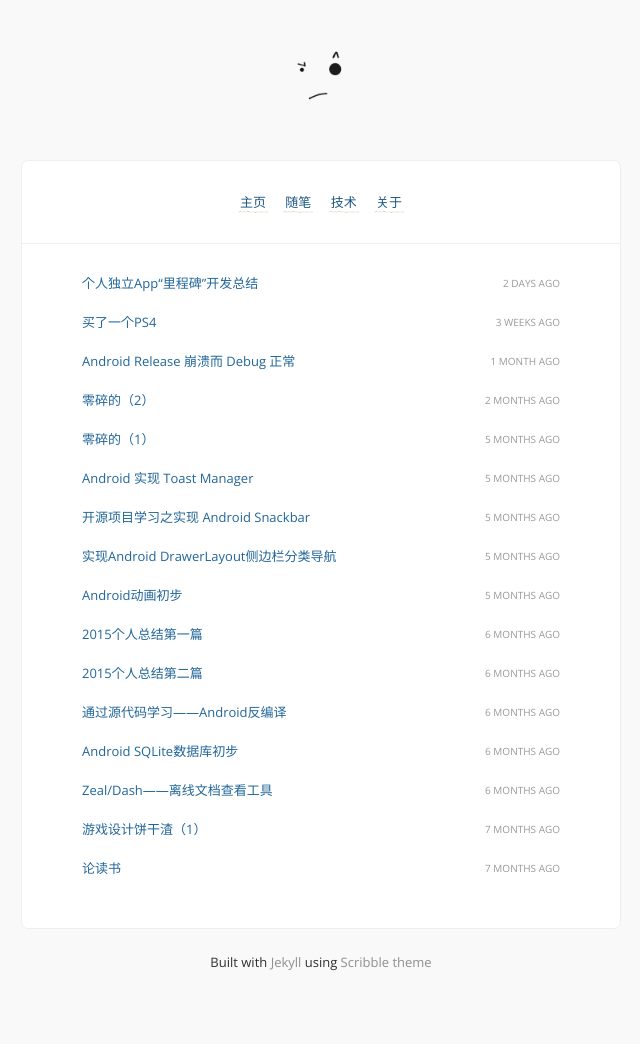
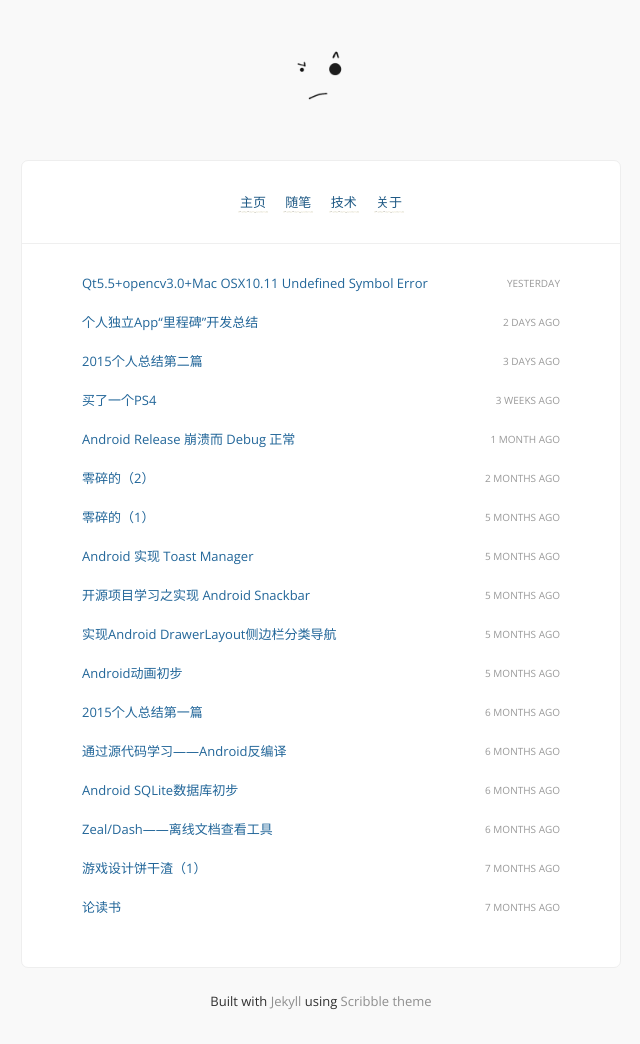
Before and after one commit to limmeng/limmeng.github.io, a Jekyll site: the page built from index.html, in a window 1280 px wide. Shown: the whole page, without its empty margins (319-959 px from the left). Built offline with Jekyll 4.4.1, drawn with Linux system fonts in a browser that asks for light colours; Markdown is read by kramdown in place of the engine named in the settings; comment, search, counter and statistics services are not loaded; before the commit the page ends 1005 px from its top, so only the background shows below that; some of the changed lines change nothing that is shown.

Commit message:
new qt opencv mac post

```diff
--- a/_posts/essay/2015-10-16-SelfDevelop2.md
+++ b/_posts/essay/2015-10-16-SelfDevelop2.md
@@ -1,6 +1,6 @@
 ---
 title: 2015个人总结第二篇
-date: 2015-5-15 19:45
+date: 2015-10-15 19:45
 layout: post
 ---
 突然发现很多天没有拿起 kindle 没有专心听歌了。校招早已开始，仿佛毕业就在眼前。实话实说有的时候心里是会感觉到慌的。有这样的感觉更多是由于对自己职业发展的迷茫。当然这都不是什么大事，前段时间感觉游戏行业是我想进入的（之前也有想过，也学了一段时间相关知识），现在也已经开始学习相关知识了，通过小项目在动手中学习。学习技术这事还是得有输出比较高效，博文、个人项目等等。
--- /dev/null
+++ b/_posts/technology/2015-10-17-Qt+opencv+mac.md
@@ -0,0 +1,11 @@
+---
+title: Qt5.5+opencv3.0+Mac OSX10.11 Undefined Symbol Error
+date: 2015-10-17 10:15
+layout: post
+category: technology
+---
+配置mac上qt+opencv的开发环境，按照[网上的教程](http://blog.sciencenet.cn/blog-702148-657754.html)配置好，在Qt Creator中创建一个简单的读取图片再显示的测试程序一直链接错误，报Undefined symbols for architecture x86_64。
+最后断断续续google了3天终于在stackoverflow的一个角落发现了解决办法：[this](http://stackoverflow.com/questions/14940126/opencv-2-4-3-cant-find-imread-and-surffeaturedetectordetect)
+>On Linux and using OpenCV 3.0.0 I had to link with the opencv_imgcodecs shared lib.
+
+在*.pro文件中添加了该库后能正常生成了。
```
